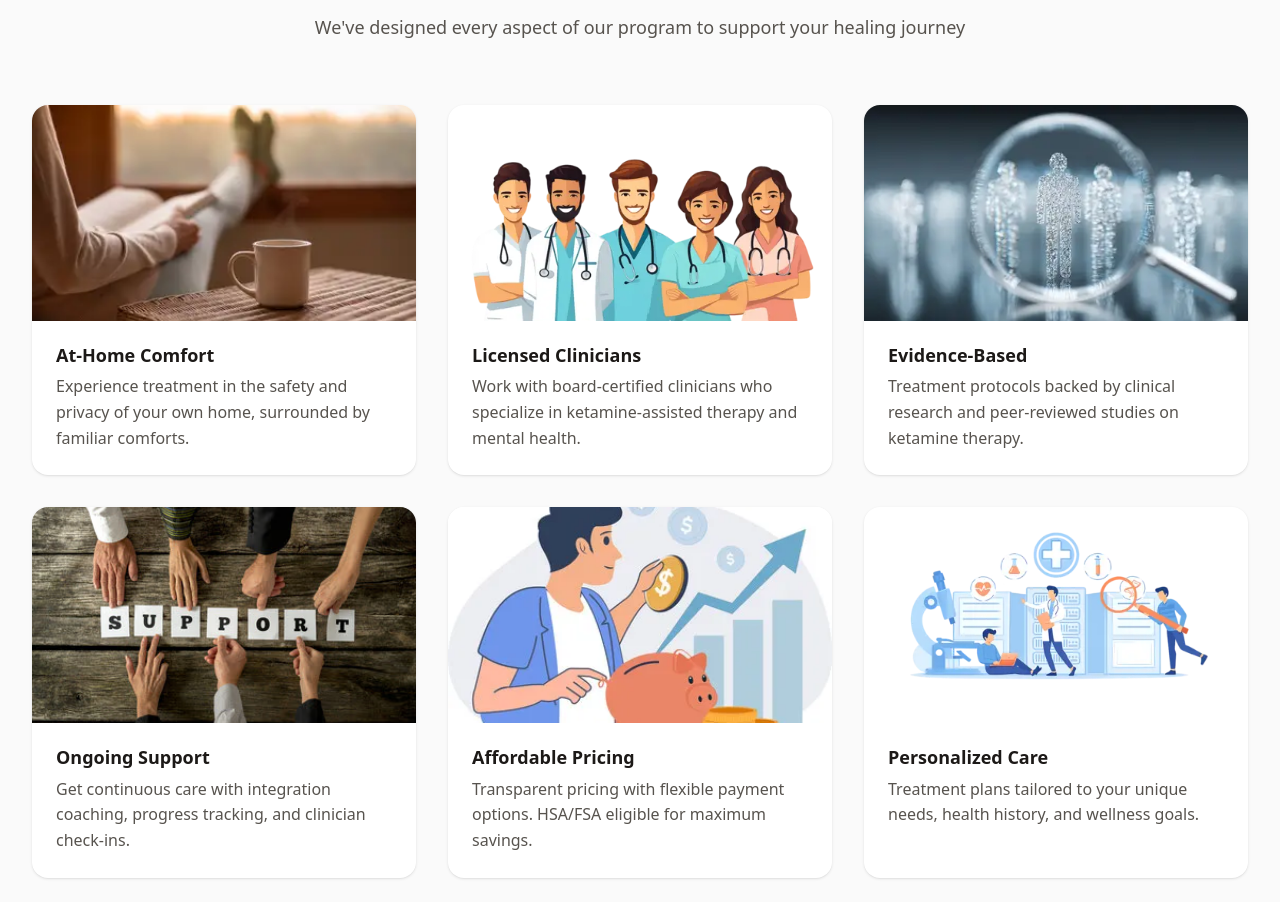
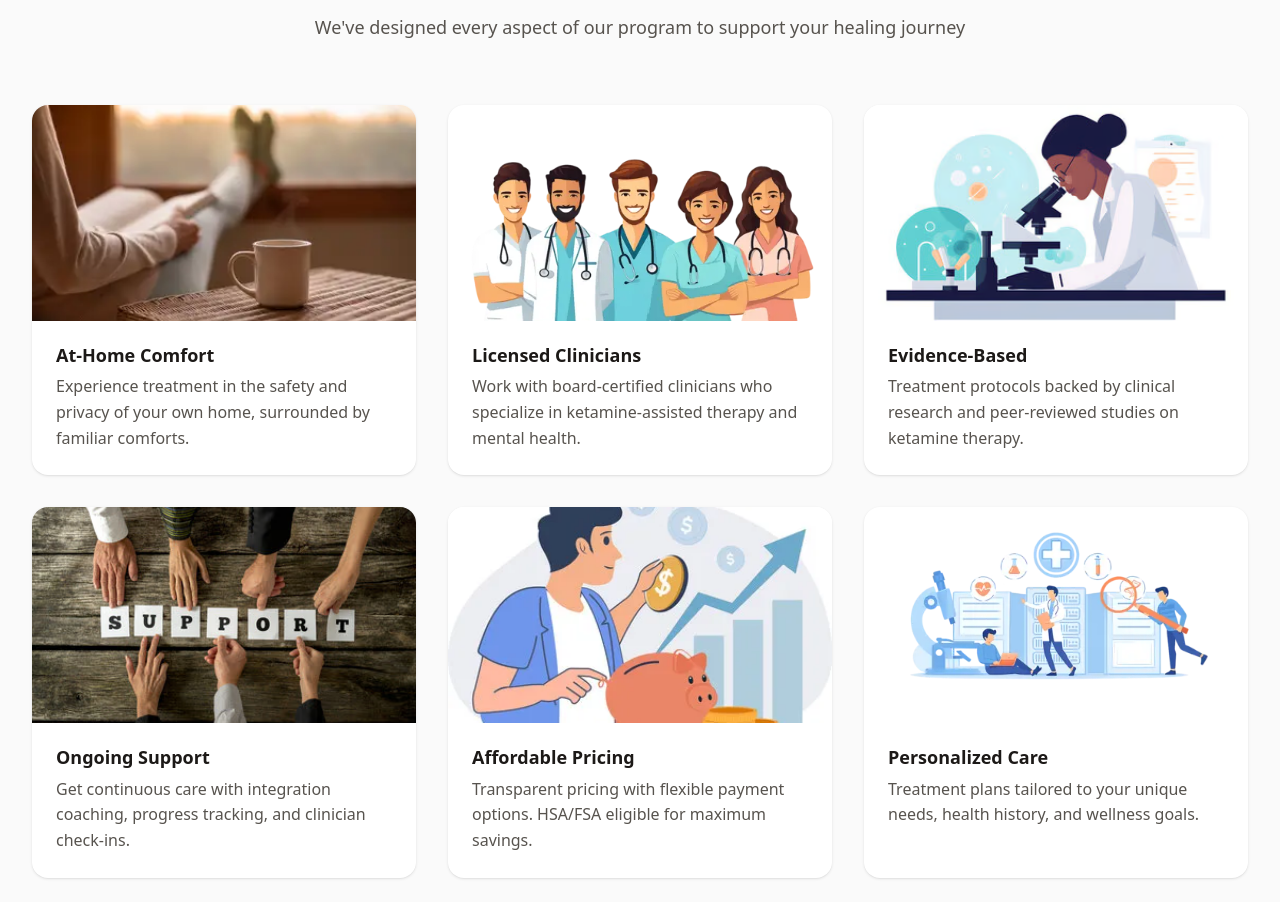
Before and after one commit to the-practice/klear, a Next.js app: page / in a window 1280 px wide. Shown: the part 2781-3683 px from the top of the page. Built offline with nearby package versions, Linux system fonts and the light colour scheme.

Commit message:
Update benefit image source to use AVIF format for improved loading performance

```diff
--- a/src/app/page.tsx
+++ b/src/app/page.tsx
@@ -322,7 +322,7 @@ function BenefitsSection() {
               ) : benefit.imageId === "1h" ? (
                 <div className="w-full relative aspect-video">
                   <Image
-                    src="/evidencebased.webp"
+                    src="/research.avif"
                     alt={benefit.imageDesc}
                     fill
                     className="object-cover"
```
Also changed, not shown: public/research.avif (added).
